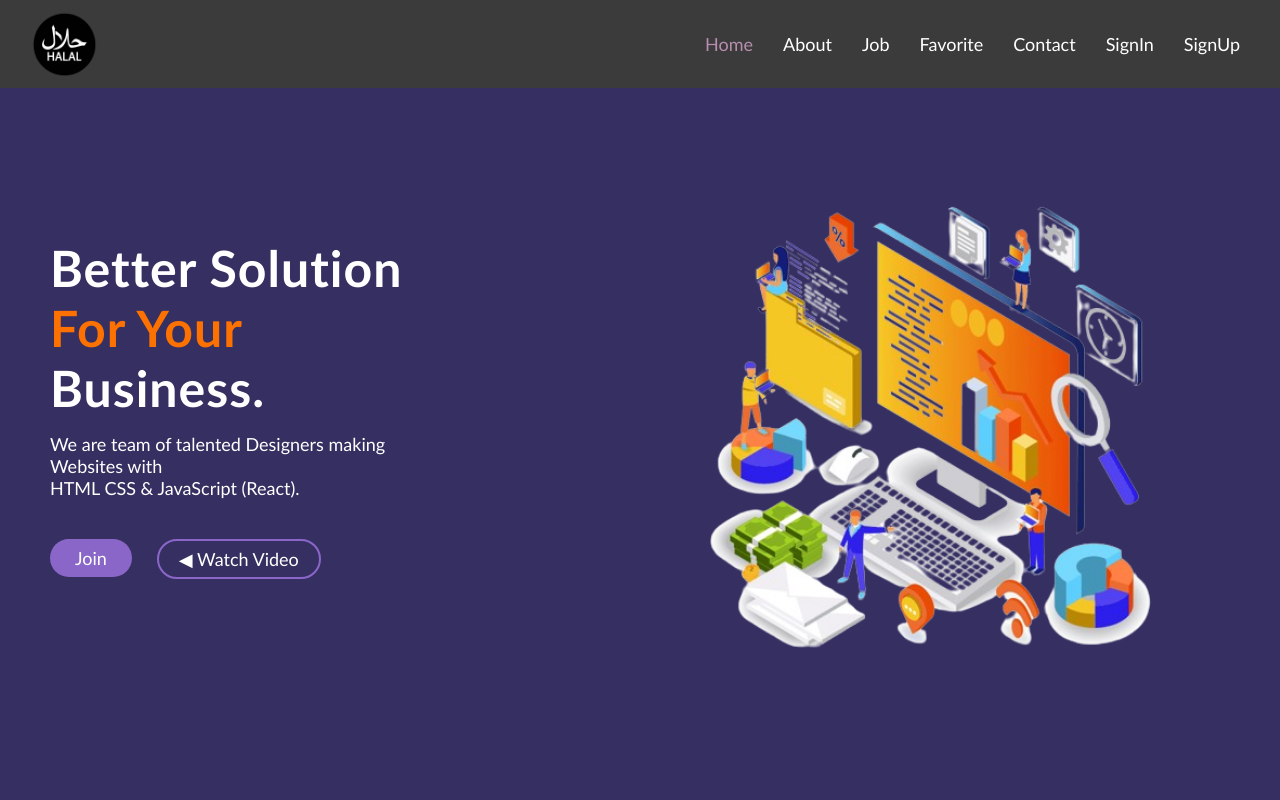
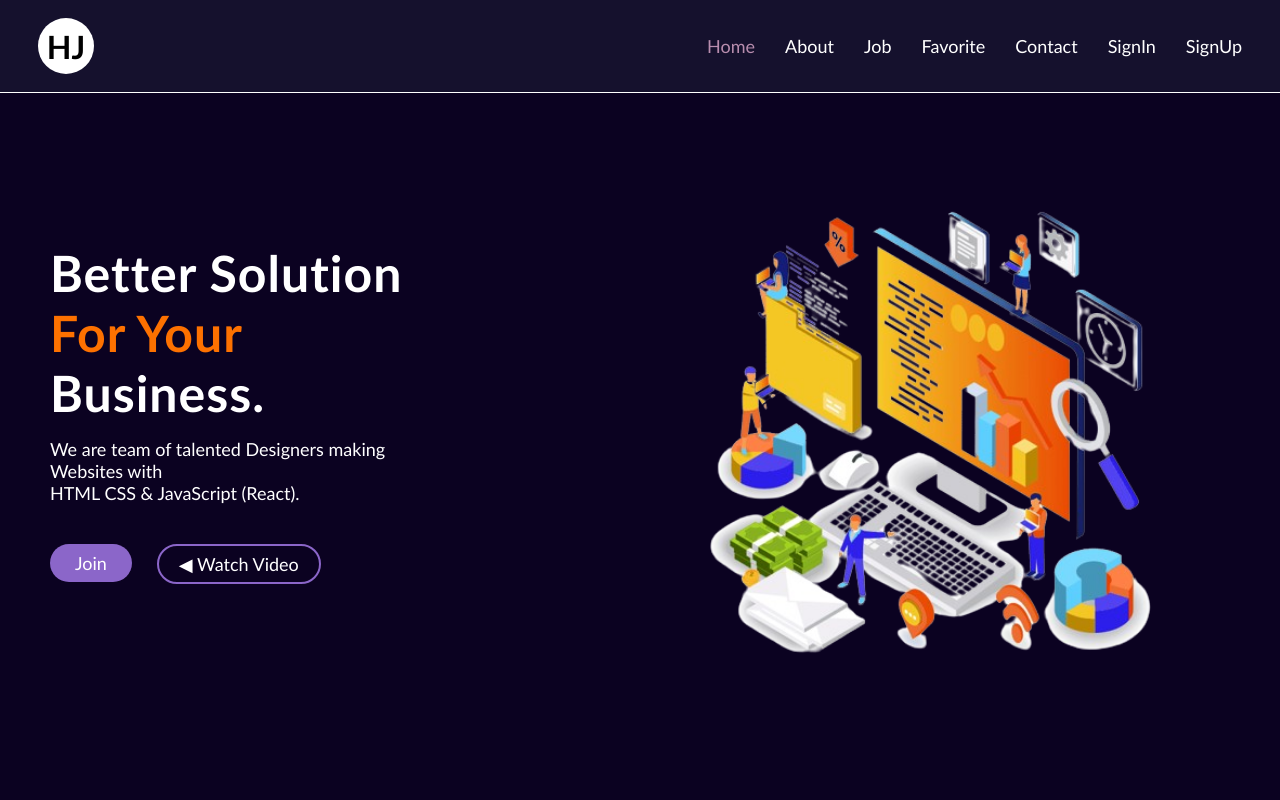
Before and after one commit to dinislam388/Job-Portal-Website, a React (Vite) app: page / in a window 1280 px wide. Shown: the top 800 px of the page. Built offline with nearby package versions, Linux system fonts and the light colour scheme.

Commit message:
update job cards

```diff
--- a/src/Components/Contact/ContactComp.css
+++ b/src/Components/Contact/ContactComp.css
@@ -25,7 +25,6 @@
 .inputFild input {
     margin-top: 20px;
     padding: 15px 10px 13px 10px;
-    background-color: ;
     border-radius: 5px;
     border-top: none;
     border-left: none;
@@ -44,6 +43,7 @@
     box-shadow: 0px 0px 25px -5px inset;
     padding: 30px;
     width: 38%;
+    border-radius: 10px;
     height: 95vh;
     margin: auto;
 }
--- a/src/Components/Home/HomeComp.css
+++ b/src/Components/Home/HomeComp.css
@@ -9,12 +9,16 @@
     box-sizing: border-box;
 }
 
+body {
+    /* background-color: #040016; */
+}
+
 .fullBody {
     width: 100%;
     height: 100vh;
     font-family: 'Open Sans', sans-serif;
     /* background: linear-gradient(0deg, #1C217C, #1971D2); */
-    background-color: #363062;
+    background-color: #0B0221;
 }
 
 .hero-area {
--- a/src/Components/User/User.css
+++ b/src/Components/User/User.css
@@ -5,7 +5,7 @@
 }
 
 .heading {
-    background-color: #f8f0cd;
+    background-color: #ebecee;
     text-align: center;
     color: #2d2d2d;
     padding: 20px;
@@ -13,26 +13,26 @@
 
 .card {
     display: grid;
-    grid-template-columns: repeat(4, 1fr);
+    grid-template-columns: repeat(3, 1fr);
     gap: 20px;
-    background-color: #f8f0cd;
-    text-align: center;
-    justify-content: center;
+    background-color: #ebecee;
     padding: 30px;
 }
 
+.jobLogo img {
+    width: 15%;
+}
+
 .cards {
-    background-color: #ee722f;
-    text-align: center;
-    padding: 2rem;
+    background-color: #fff;
+    padding: .5rem;
     transition: all .3s ease;
-    color: #fff;
+    color: black;
     border-radius: 10px;
     display: flex;
     flex-direction: column;
-    justify-content: space-between;
-    gap: 1rem;
-    max-height: 12rem;
+    gap: rem;
+    height: 40vh;
 }
 
 .cards:hover {
@@ -43,7 +43,6 @@
 }
 
 .dtailsBtn button {
-    /* background-color: #2d2d2d; */
     border: none;
     padding: .5rem 3rem;
     border-radius: 2rem;
--- a/src/Components/User/User.jsx
+++ b/src/Components/User/User.jsx
@@ -1,15 +1,17 @@
 import { Link } from "react-router-dom";
 import "./User.css";
 const User = ({ user }) => {
-  const { id, name, email } = user;
+  const { id, logo, companyName, position, title, description } = user;
   return (
     <>
       <div className="cards">
-        <div className="cardText">
-          {/* <h4>{id}</h4> */}
-          <h2 className="text-2xl">{name}</h2>
-          <p>{email}</p>
+        <div className="jobLogo">
+          <img src={logo} alt="" />
         </div>
+        <h2>{companyName}</h2>
+        <h4>{position}</h4>
+        <h4>{title}</h4>
+        <p>{description}</p>
         <div className=" bg-white text-black rounded-full cursor-pointer hover:bg-slate-600 hover:text-white py-1 duration-300">
           <Link to={`/users/${id}`}>
             <button>See Details</button>
--- a/src/Components/Users/Users.jsx
+++ b/src/Components/Users/Users.jsx
@@ -8,8 +8,8 @@ const Users = () => {
         <>
             <div>
                 <div className="heading">
-                    <h1 className="text-4xl font-bold">Users Data fetch</h1>
-                    <h2 className="text-3xl font-semibold">User Lenth{users.length}</h2>
+                    <h1 className="text-4xl font-bold">All Job Post</h1>
+                    <h2 className="text-3xl font-semibold">Availavail Total Job: {users.length}</h2>
                 </div>
                 <div className="card">
                     {
--- a/src/LayOut/ShareComponents/NavBar/NavBar.css
+++ b/src/LayOut/ShareComponents/NavBar/NavBar.css
@@ -9,15 +9,16 @@
     display: flex;
     align-items: center;
     justify-content: space-between;
-    background-color: #3b3b3b;
-    padding: 20px;
+    background-color: hsl(250, 46%, 12%);
+    padding: 18px;
+    border-bottom: 1px solid white;
 }
 
 .logo {
     background-color: #fff;
     border-radius: 50%;
-    width: 3rem;
-    height: 3rem;
+    width: 3.5rem;
+    height: 3.5rem;
     display: flex;
     align-items: center;
     justify-content: center;
--- a/src/LayOut/ShareComponents/NavBar/NavBar.jsx
+++ b/src/LayOut/ShareComponents/NavBar/NavBar.jsx
@@ -8,7 +8,8 @@ const NavBar = () => {
             <div>
             <div className="header">
             <div className="logo">
-                <img src={logo} alt="Logo" />
+                {/* <img src={logo} alt="Logo" /> */}
+                <h1>HJ</h1>
             </div>
                 <div className="navBar">
                     <ul>
--- a/src/Routes/Routes.jsx
+++ b/src/Routes/Routes.jsx
@@ -42,7 +42,7 @@ const router = createBrowserRouter([
             {
                 path: "/users",
                 element: <Users/>,
-                loader: () => fetch("https://jsonplaceholder.typicode.com/users")
+                loader: () => fetch("http://localhost:9000/jobs")
             },
             {
                 path: "/users/:id",
```
